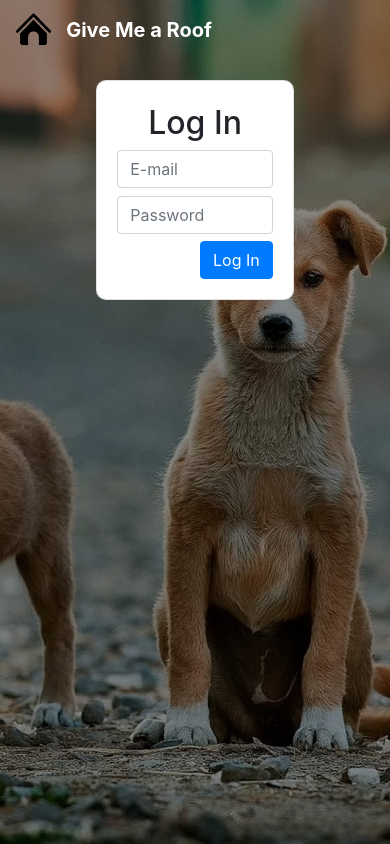
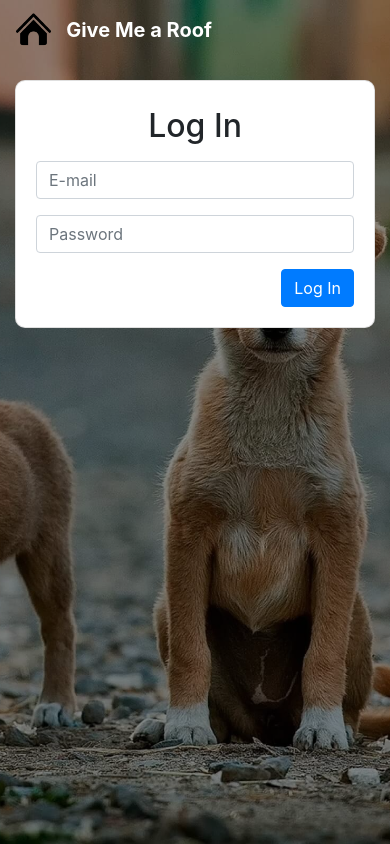
Before and after one commit to ismi1983/adopciones1, an Angular app in the folder give-me-a-roof/: page /login in a window 390 px wide. Built offline with nearby package versions, Linux system fonts and the light colour scheme.

Commit message:
responsive changed

```diff
--- a/give-me-a-roof/src/app/components/login/login.component.html
+++ b/give-me-a-roof/src/app/components/login/login.component.html
@@ -1,6 +1,6 @@
 <div class="container">
     <div class="row justify-content-center">
-        <div class="col-7">
+        <div class="col-12 col-md-8">
             <div class="card">
                 <div class="card-body">
                     <h2>Log In</h2>
```
